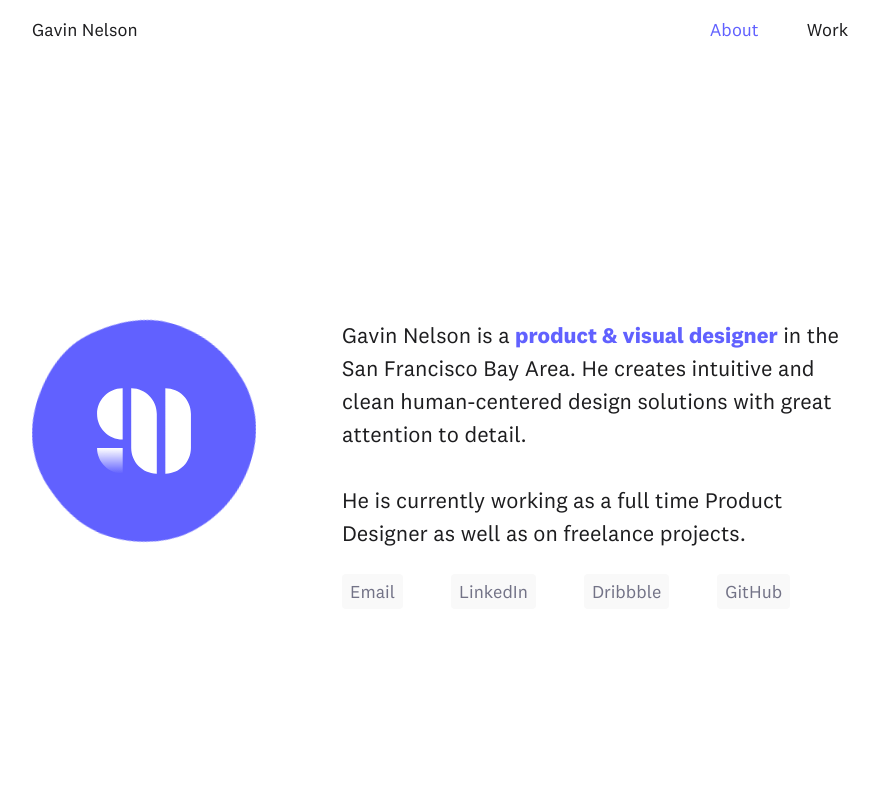
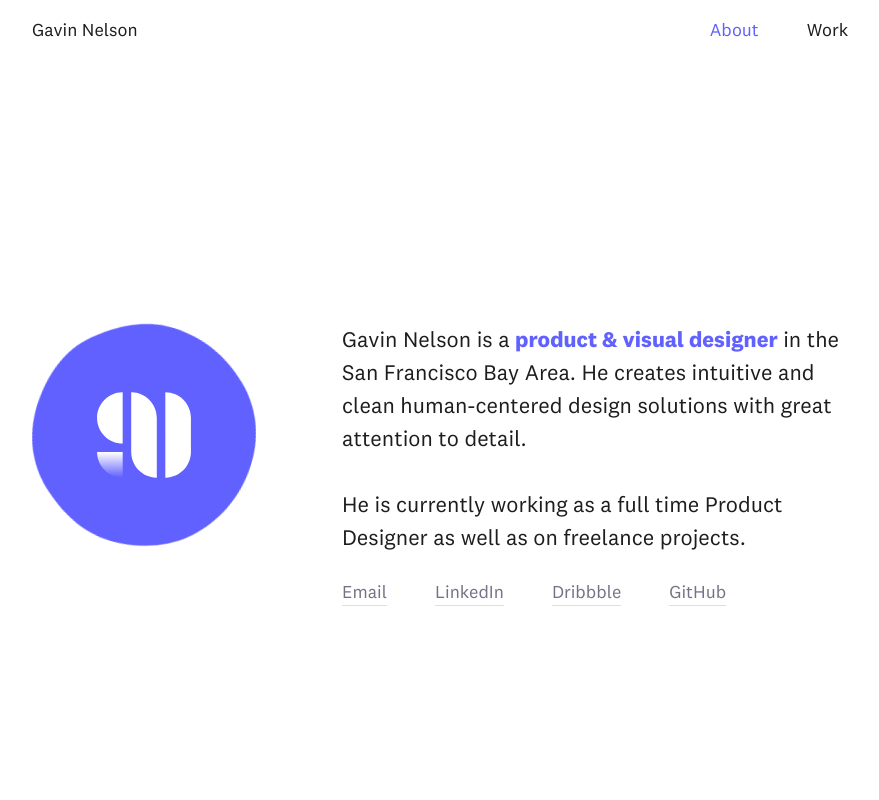
Before and after one commit to gavinmn/nelson.co, a Gatsby site: page / in a window 1280 px wide. Shown: the top 800 px of the page, without its empty margins (200-1079 px from the left). Built offline with nearby package versions, Linux system fonts and the light colour scheme; Gatsby itself is replaced by a stand-in of ours; a web font is replaced by a local one.

Commit message:
added underline links

```diff
--- a/src/components/buttonprimary.js
+++ b/src/components/buttonprimary.js
@@ -18,8 +18,9 @@ const ButtonStyle = styled(Link)`
 
   &:hover {
     cursor: pointer;
-    color: ${props => props.backgroundColor || "var(--primary-color)"};
-    background: ${props => props.hoverBackground || "var(--button-bg)"};
+    /* transform: translateY(-1px);
+    box-shadow: 0px 2px 8px rgba(0, 0, 0, 0.14); */
+    opacity: 80%;
   }
 
   @media only screen and (min-width: 445px) {
--- a/src/components/hero.js
+++ b/src/components/hero.js
@@ -61,7 +61,7 @@ const Email = styled(StyledLink)``
 const Dribbble = styled(StyledLink)`
   &:hover {
     color: #ea4c89;
-    background: rgba(234, 76, 137, 0.1);
+    /* background: rgba(234, 76, 137, 0.1); */
   }
 
   @media only screen and (min-width: 445px) {
@@ -71,7 +71,7 @@ const Dribbble = styled(StyledLink)`
 const LinkedIn = styled(StyledLink)`
   &:hover {
     color: #0a66c2;
-    background: rgba(10, 102, 194, 0.1);
+    /* background: rgba(10, 102, 194, 0.1); */
   }
 
   @media only screen and (min-width: 445px) {
@@ -81,7 +81,7 @@ const LinkedIn = styled(StyledLink)`
 const GitHub = styled(StyledLink)`
   &:hover {
     color: var(--github-text);
-    background: var(--github-bg);
+    /* background: var(--github-bg); */
   }
 
   @media only screen and (min-width: 445px) {
@@ -91,7 +91,7 @@ const GitHub = styled(StyledLink)`
   &.dark {
     &:hover {
       color: var(--github-text);
-      background: var(--github-bg);
+      /* background: var(--github-bg); */
     }
   }
 `
--- a/src/components/styledlink.js
+++ b/src/components/styledlink.js
@@ -2,20 +2,18 @@ import styled from "styled-components"
 import device from "./device"
 
 const StyledLink = styled.a`
-  /*border-bottom: 1px solid;
-	border-color: #DCDEE1;
-	padding-bottom: 0;
-	margin-bottom: 0;*/
+  border-bottom: 1px solid;
+  border-color: #dcdee1;
 
-  padding: 4px 8px;
+  /* padding: 4px 8px;
   background: rgba(193, 193, 198, 0.1);
-  border-radius: 4px;
+  border-radius: 4px; */
   color: var(--secondary-color);
   font-size: 14px;
 
   &:hover {
     color: var(--primary-color);
-    background: rgba(100, 102, 255, 0.1);
+    /* background: rgba(100, 102, 255, 0.1); */
     cursor: pointer;
   }
 
```
Also changed, not shown: src/components/arrow.js (added, +16 -0 lines).
